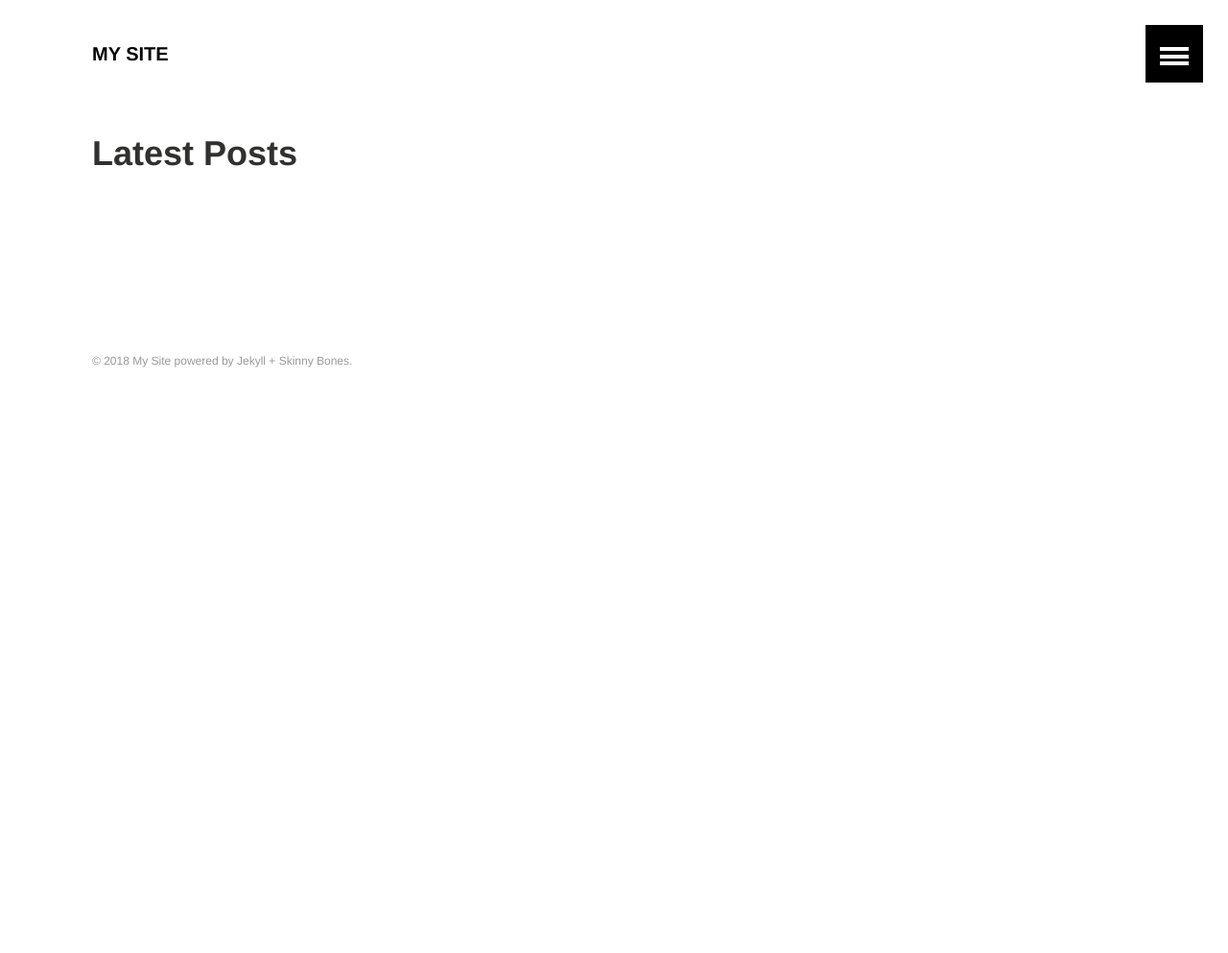
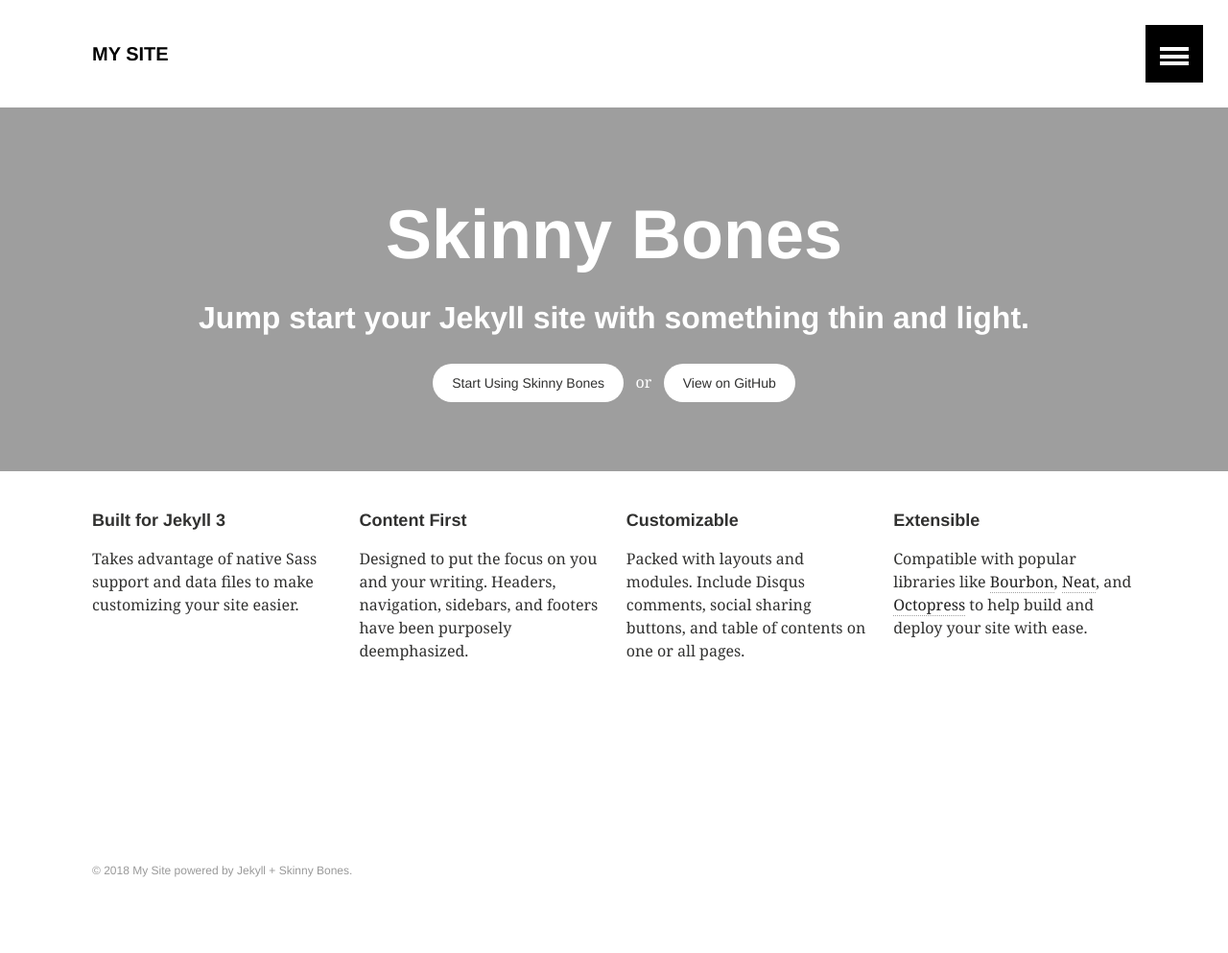
Before and after one commit to mediabias/mediabias.github.io, a Jekyll site: the page built from index.md, in a window 1280 px wide. Shown: the whole page at 96% size. Built offline with Jekyll 4.4.1, drawn with Linux system fonts in a browser that asks for light colours; before the commit the page ends 900 px from its top, so only the background shows below that.

Commit message:
new index.html

```diff
--- a/index.md
+++ b/index.md
@@ -1,11 +1,30 @@
 ---
-layout: archive
+layout: home
 permalink: /
-title: "Latest Posts"
+image:
+  feature: wood-texture-1600x800.jpg
 ---
 
 <div class="tiles">
-{% for post in site.posts %}
-	{% include post-grid.html %}
-{% endfor %}
+
+<div class="tile">
+  <h2 class="post-title">Built for Jekyll 3</h2>
+  <p class="post-excerpt">Takes advantage of native Sass support and data files to make customizing your site easier.</p>
+</div><!-- /.tile -->
+
+<div class="tile">
+  <h2 class="post-title">Content First</h2>
+  <p class="post-excerpt">Designed to put the focus on you and your writing. Headers, navigation, sidebars, and footers have been purposely deemphasized.</p>
+</div><!-- /.tile -->
+
+<div class="tile">
+  <h2 class="post-title">Customizable</h2>
+  <p class="post-excerpt">Packed with layouts and modules. Include Disqus comments, social sharing buttons, and table of contents on one or all pages.</p>
+</div><!-- /.tile -->
+
+<div class="tile">
+  <h2 class="post-title">Extensible</h2>
+  <p class="post-excerpt">Compatible with popular libraries like <a href="http://bourbon.io">Bourbon</a>, <a href="http://neat.bourbon.io/">Neat</a>, and <a href="http://github.com/octopress/octopress">Octopress</a> to help build and deploy your site with ease.</p>
+</div><!-- /.tile -->
+
 </div><!-- /.tiles -->
```
Also changed, not shown: _index.md (added, +11 -0 lines).
